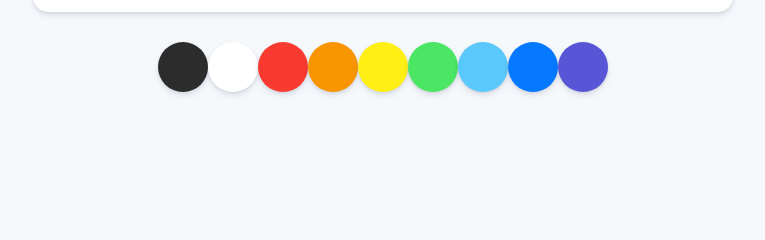
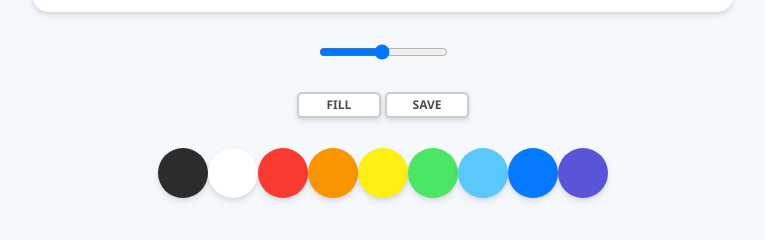
Before and after one commit to parangwave/paintjs, a plain HTML site: page index.html in a window 1280 px wide. Shown: the part 738-978 px from the top of the page, without its empty margins (257-1022 px from the left). Before the commit the page ends 860 px from the top, so only its background shows below. Drawn offline with Linux system fonts and the light colour scheme.

Commit message:
Added range-bar, buttons and edited css of these
added range-bar, buttons and edited css of these
edited padding of body

```diff
--- a/index.html
+++ b/index.html
@@ -9,6 +9,13 @@
 <body>
     <canvas id="jsCanvas" class="canvas"></canvas>
     <div class="controls">
+        <div class="controls__range">
+            <input type="range" id="jsRange" min="0.1" max="5.0" value="2.5" step="0.1" />
+        </div>
+        <div class="controls__btns">
+            <button id="jsMode">Fill</button>
+            <button id="jsSave">Save</button>
+        </div>
         <div class="controls__colors" id="jsColors">
             <div class="controls__color" style="background-color: #2c2c2c;"></div>
             <div class="controls__color" style="background-color: white;"></div>
--- a/style.css
+++ b/style.css
@@ -6,7 +6,7 @@
   display: flex;
   flex-direction: column;
   align-items: center;
-  padding-top: 50px;
+  padding: 50px 0;
 }
 
 .canvas {
@@ -19,6 +19,33 @@
 
 .controls {
   margin: 30px 0;
+  display: flex;
+  flex-direction: column;
+  align-items: center;
+}
+
+.controls .controls__btns {
+  margin-bottom: 30px;
+}
+
+.controls__btns button {
+  all: unset;
+  cursor: pointer;
+  background-color: white;
+  padding: 5px 0;
+  width: 80px;
+  text-align: center;
+  border-radius: 5px;
+  box-shadow: 0 4px 6px rgba(50, 50, 93, 0.11), 0 1px 3px rgba(0, 0, 0, 0.08);
+  border: 2px solid rgba(0, 0, 0, 0.2);
+  color: rgba(0, 0, 0, 0.7);
+  text-transform: uppercase;
+  font-weight: 600;
+  font-size: 12px;
+}
+
+.controls__btns button:active {
+  transform: scale(0.98);
 }
 
 .controls .controls__colors {
@@ -32,3 +59,7 @@
   cursor: pointer;
   box-shadow: 0 4px 6px rgba(50, 50, 93, 0.11), 0 1px 3px rgba(0, 0, 0, 0.08);
 }
+
+.controls .controls__range {
+  margin-bottom: 30px;
+}
```
